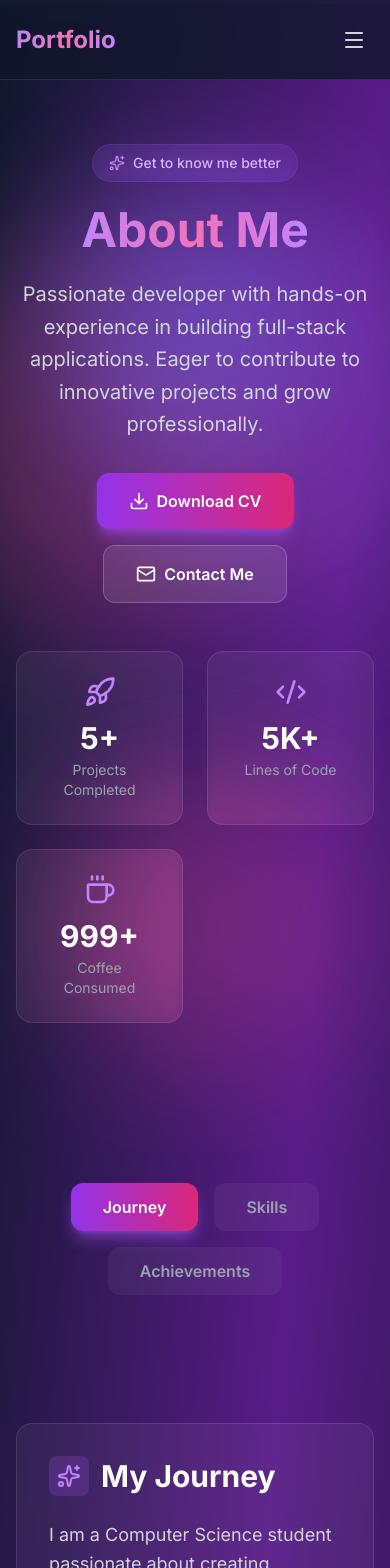
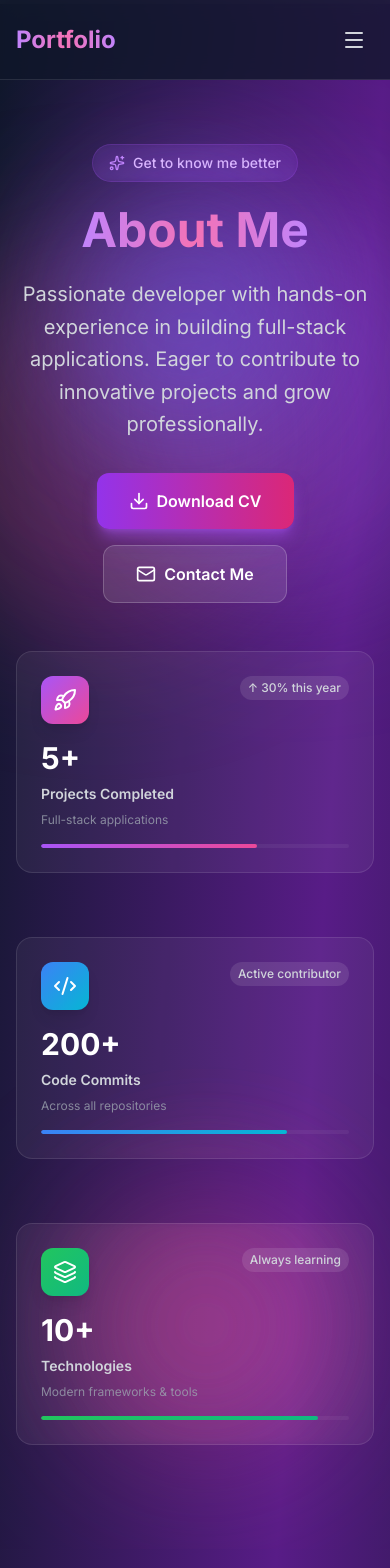
Before and after one commit to arosha-w/Portfolio-arosha, a React app in the folder frontend/: page /about in a window 390 px wide. Shown: the top 1568 px of the page. Built offline with nearby package versions, Linux system fonts and the light colour scheme; the HTML template or start-up script is replaced by a standard one.

Commit message:
about page code improvements

```diff
--- a/frontend/src/pages/About.jsx
+++ b/frontend/src/pages/About.jsx
@@ -18,7 +18,13 @@ import {
   Download,
   Mail,
   Zap,
-  Star
+  Star,
+  Trophy,
+  Layers,
+  Cpu,
+  Database,
+  Cloud,
+  Terminal
 } from 'lucide-react';
 import { useState } from 'react';
 
@@ -44,40 +50,39 @@ const About = () => {
   ];
 
   const skills = [
-    { name: 'React.js', level: 90, color: 'from-blue-500 to-cyan-500' },
-    { name: 'Spring Boot', level: 85, color: 'from-green-500 to-emerald-500' },
-    { name: 'JavaScript', level: 88, color: 'from-yellow-500 to-orange-500' },
-    { name: 'Java', level: 82, color: 'from-red-500 to-pink-500' },
-    { name: 'Tailwind CSS', level: 92, color: 'from-purple-500 to-pink-500' },
-    { name: 'Node.js', level: 70, color: 'from-green-600 to-lime-500' },
+    { name: 'React.js', level: 90, color: 'from-blue-500 to-cyan-500', icon: Layers },
+    { name: 'Spring Boot', level: 85, color: 'from-green-500 to-emerald-500', icon: Cpu },
+    { name: 'JavaScript', level: 88, color: 'from-yellow-500 to-orange-500', icon: Code2 },
+    { name: 'Java', level: 82, color: 'from-red-500 to-pink-500', icon: Terminal },
+    { name: 'Tailwind CSS', level: 92, color: 'from-purple-500 to-pink-500', icon: Layers },
+    { name: 'Node.js', level: 70, color: 'from-green-600 to-lime-500', icon: Database },
   ];
 
   const achievements = [
     {
       icon: Code2,
-      title: '10+ GitHub Repos',
-      description: 'Active open-source contributor',
+      title: '10+ GitHub Repositories',
+      description: 'Active open-source contributor building innovative projects',
       color: 'from-purple-500 to-pink-500'
     },
     {
       icon: Users,
-      title: 'Team Projects',
-      description: 'Led multiple collaborative projects',
+      title: 'Team Collaboration',
+      description: 'Led multiple collaborative projects with diverse teams',
       color: 'from-blue-500 to-cyan-500'
     },
     {
       icon: TrendingUp,
       title: 'Fast Learner',
-      description: 'Mastered 3 frameworks in 6 months',
+      description: 'Mastered 3 modern frameworks in just 6 months',
       color: 'from-green-500 to-emerald-500'
     },
     {
       icon: Zap,
-      title: 'Performance Expert',
-      description: 'Optimized apps for 40% faster load times',
+      title: 'Performance Optimization',
+      description: 'Optimized applications for 40% faster load times',
       color: 'from-yellow-500 to-orange-500'
-    },
-
+    }
   ];
 
   const interests = [
@@ -90,9 +95,31 @@ const About = () => {
   ];
 
   const stats = [
-    { label: 'Projects Completed', value: '5+', icon: Rocket },
-    { label: 'Lines of Code', value: '5K+', icon: Code2 },
-    { label: 'Coffee Consumed', value: '999+', icon: Coffee }
+    {
+      label: 'Projects Completed',
+      value: '5+',
+      icon: Rocket,
+      description: 'Full-stack applications',
+      color: 'from-purple-500 to-pink-500',
+      trend: '↑ 30% this year'
+    },
+    {
+      label: 'Code Commits',
+      value: '200+',
+      icon: Code2,
+      description: 'Across all repositories',
+      color: 'from-blue-500 to-cyan-500',
+      trend: 'Active contributor'
+    },
+    {
+      label: 'Technologies',
+      value: '10+',
+      icon: Layers,
+      description: 'Modern frameworks & tools',
+      color: 'from-green-500 to-emerald-500',
+      trend: 'Always learning'
+    },
+
   ];
 
   const values = [
@@ -159,20 +186,47 @@ const About = () => {
             </div>
           </div>
 
-          {/* Stats Grid */}
-          <div className="grid grid-cols-2 md:grid-cols-3 gap-6 mb-12">
+          {/* Improved Stats Grid */}
+          <div className="grid grid-cols-1 lg:grid-cols-3 gap-16 mb-6">
             {stats.map((stat, index) => {
               const Icon = stat.icon;
               return (
                 <div
                   key={index}
-                  className="group relative bg-white/5 backdrop-blur-sm rounded-2xl p-6 border border-white/10 hover:border-purple-500/50 transition-all duration-300 hover:scale-105"
+                  className="group relative bg-white/5 backdrop-blur-sm rounded-2xl p-6 border border-white/10 hover:border-purple-500/50 transition-all duration-300 hover:scale-105 overflow-hidden"
                 >
-                  <div className="absolute inset-0 bg-gradient-to-br from-purple-500/5 to-pink-500/5 rounded-2xl opacity-0 group-hover:opacity-100 transition-opacity duration-300"></div>
-                  <div className="relative text-center">
-                    <Icon className="w-8 h-8 text-purple-400 mx-auto mb-3" />
-                    <div className="text-3xl font-bold text-white mb-1">{stat.value}</div>
-                    <div className="text-sm text-gray-400">{stat.label}</div>
+                  {/* Animated gradient background */}
+                  <div className={`absolute inset-0 bg-gradient-to-br ${stat.color} opacity-0 group-hover:opacity-10 transition-opacity duration-500`}></div>
+
+                  {/* Glow effect */}
+                  <div className={`absolute -inset-1 bg-gradient-to-br ${stat.color} opacity-0 group-hover:opacity-20 blur-xl transition-opacity duration-500`}></div>
+
+                  <div className="relative z-10">
+                    <div className="flex items-start justify-between mb-4">
+                      <div className={`p-3 bg-gradient-to-br ${stat.color} rounded-xl shadow-lg`}>
+                        <Icon className="w-6 h-6 text-white" />
+                      </div>
+                      <span className="text-xs font-medium px-2 py-1 bg-white/10 rounded-full text-gray-300">
+                        {stat.trend}
+                      </span>
+                    </div>
+
+                    <div className="space-y-2">
+                      <div className="text-3xl font-bold text-white">{stat.value}</div>
+                      <div className="text-sm font-semibold text-gray-300">{stat.label}</div>
+                      <p className="text-xs text-gray-400 opacity-80">{stat.description}</p>
+                    </div>
+
+                    {/* Progress indicator (optional) */}
+                    <div className="mt-4 h-1 w-full bg-white/5 rounded-full overflow-hidden">
+                      <div
+                        className={`h-full bg-gradient-to-r ${stat.color} rounded-full transition-all duration-1000`}
+                        style={{
+                          width: `${Math.min(100, 70 + index * 10)}%`,
+                          animationDelay: `${index * 0.2}s`
+                        }}
+                      ></div>
+                    </div>
                   </div>
                 </div>
               );
@@ -208,10 +262,10 @@ const About = () => {
           {/* Journey Tab */}
           {activeTab === 'journey' && (
             <div className="animate-fade-in space-y-8">
-              {/* Balanced Two Column Layout */}
+              {/* Balanced Two Column Layout - Now properly aligned */}
               <div className="grid lg:grid-cols-2 gap-8">
                 {/* Left Column - My Journey */}
-                <div className="group relative bg-white/5 backdrop-blur-sm rounded-2xl p-8 border border-white/10 hover:border-purple-500/50 transition-all duration-300">
+                <div className="group relative bg-white/5 backdrop-blur-sm rounded-2xl p-8 border border-white/10 hover:border-purple-500/50 transition-all duration-300 h-fit">
                   <div className="absolute inset-0 bg-gradient-to-br from-purple-500/5 to-pink-500/5 rounded-2xl opacity-0 group-hover:opacity-100 transition-opacity duration-300"></div>
 
                   <div className="relative">
@@ -252,12 +306,12 @@ const About = () => {
                   </div>
                 </div>
 
-                {/* Right Column - Education */}
-                <div className="group relative bg-white/5 backdrop-blur-sm rounded-2xl p-8 border border-white/10 hover:border-purple-500/50 transition-all duration-300">
+                {/* Right Column - Education - Now properly aligned with Journey */}
+                <div className="group relative bg-white/5 backdrop-blur-sm rounded-2xl p-8 border border-white/10 hover:border-purple-500/50 transition-all duration-300 h-fit">
                   <div className="absolute inset-0 bg-gradient-to-br from-purple-500/5 to-pink-500/5 rounded-2xl opacity-0 group-hover:opacity-100 transition-opacity duration-300"></div>
 
                   <div className="relative">
-                    <h2 className="text-3xl font-bold text-white mb-8 flex items-center gap-3">
+                    <h2 className="text-3xl font-bold text-white mb-6 flex items-center gap-3">
                       <div className="p-2 bg-purple-500/20 rounded-lg">
                         <GraduationCap className="w-6 h-6 text-purple-400" />
                       </div>
@@ -266,14 +320,10 @@ const About = () => {
 
                     <div className="space-y-6">
                       {education.map((edu, index) => (
-                        <div key={index} className="relative pl-8 pb-8 last:pb-0">
-                          {/* Timeline line */}
-                          <div className="absolute left-0 top-2 bottom-0 w-0.5 bg-gradient-to-b from-purple-500 to-pink-500"></div>
+                        <div key={index} className="relative">
+                          {/* Removed timeline line that was causing visual gap */}
 
-                          {/* Timeline dot */}
-                          <div className="absolute left-0 top-2 w-4 h-4 -ml-[7px] bg-purple-500 rounded-full border-4 border-slate-900 shadow-lg shadow-purple-500/50"></div>
-
-                          <div className="space-y-3">
+                          <div className="space-y-4">
                             <div className="flex justify-between items-start flex-wrap gap-4">
                               <div className="flex-1">
                                 <h3 className="text-xl font-semibold text-white">{edu.degree}</h3>
@@ -288,7 +338,7 @@ const About = () => {
                               </span>
                             </div>
 
-                            <p className="text-gray-300 text-lg">{edu.description}</p>
+                            <p className="text-gray-300 text-lg leading-relaxed">{edu.description}</p>
 
                             {edu.gpa && (
                               <div className="inline-flex items-center gap-2 px-3 py-1 bg-green-500/10 border border-green-500/30 rounded-lg">
@@ -297,15 +347,18 @@ const About = () => {
                             )}
 
                             {/* Courses */}
-                            <div className="flex flex-wrap gap-2 mt-4">
+                            <div className="pt-2">
+                              <h4 className="text-sm font-medium text-gray-400 mb-3">Key Courses</h4>
+                              <div className="flex flex-wrap gap-2">
                                 {edu.courses.map((course, idx) => (
                                   <span
                                     key={idx}
-                                  className="px-3 py-1 text-xs bg-purple-500/10 text-purple-300 rounded-full border border-purple-500/30"
+                                    className="px-3 py-1.5 text-sm bg-purple-500/10 text-purple-300 rounded-lg border border-purple-500/20 hover:border-purple-500/40 transition-colors duration-300"
                                   >
                                     {course}
                                   </span>
                                 ))}
+                              </div>
                             </div>
                           </div>
                         </div>
@@ -421,20 +474,30 @@ const About = () => {
                     <h2 className="text-3xl font-bold text-white mb-8 text-center">Technical Skills</h2>
 
                     <div className="space-y-6">
-                      {skills.map((skill, index) => (
-                        <div key={index} className="space-y-2">
+                      {skills.map((skill, index) => {
+                        const Icon = skill.icon;
+                        return (
+                          <div key={index} className="space-y-3">
+                            <div className="flex items-center gap-4">
+                              <div className={`p-3 bg-gradient-to-br ${skill.color} rounded-xl shadow-lg`}>
+                                <Icon className="w-5 h-5 text-white" />
+                              </div>
+                              <div className="flex-1">
                                 <div className="flex justify-between items-center">
                                   <span className="text-white font-medium">{skill.name}</span>
-                            <span className="text-gray-400">{skill.level}%</span>
+                                  <span className="text-gray-400 font-bold">{skill.level}%</span>
                                 </div>
-                          <div className="h-3 bg-white/10 rounded-full overflow-hidden">
+                                <div className="h-2.5 bg-white/10 rounded-full overflow-hidden mt-2">
                                   <div
                                     className={`h-full bg-gradient-to-r ${skill.color} rounded-full transition-all duration-1000 ease-out`}
                                     style={{ width: `${skill.level}%` }}
                                   ></div>
                                 </div>
                               </div>
-                      ))}
+                            </div>
+                          </div>
+                        );
+                      })}
                     </div>
                   </div>
                 </div>
@@ -444,7 +507,9 @@ const About = () => {
 
           {/* Achievements Tab */}
           {activeTab === 'achievements' && (
-            <div className="grid md:grid-cols-2 lg:grid-cols-2 gap-8 animate-fade-in">
+            <div className="animate-fade-in">
+              <div className="max-w-5xl mx-auto">
+                <div className="grid md:grid-cols-2 gap-8">
                   {achievements.map((achievement, index) => {
                     const Icon = achievement.icon;
                     return (
@@ -455,15 +520,17 @@ const About = () => {
                         <div className={`absolute inset-0 bg-gradient-to-br ${achievement.color} opacity-0 group-hover:opacity-5 rounded-2xl transition-opacity duration-300`}></div>
 
                         <div className="relative">
-                      <div className={`w-16 h-16 bg-gradient-to-br ${achievement.color} rounded-2xl flex items-center justify-center mb-6 group-hover:scale-110 transition-transform duration-300`}>
+                          <div className={`w-16 h-16 bg-gradient-to-br ${achievement.color} rounded-2xl flex items-center justify-center mb-6 group-hover:scale-110 transition-transform duration-300 shadow-lg`}>
                             <Icon className="w-8 h-8 text-white" />
                           </div>
                           <h3 className="text-2xl font-bold text-white mb-3">{achievement.title}</h3>
-                      <p className="text-gray-400 text-lg">{achievement.description}</p>
+                          <p className="text-gray-400 text-base leading-relaxed">{achievement.description}</p>
                         </div>
                       </div>
                     );
                   })}
+                </div>
+              </div>
             </div>
           )}
         </div>
```
Lines whose indentation alone changed are shown as unchanged.
